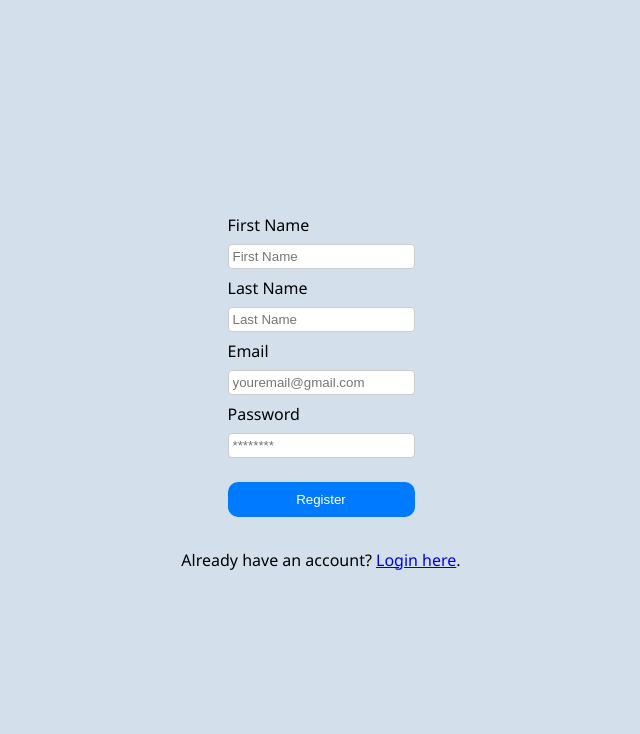
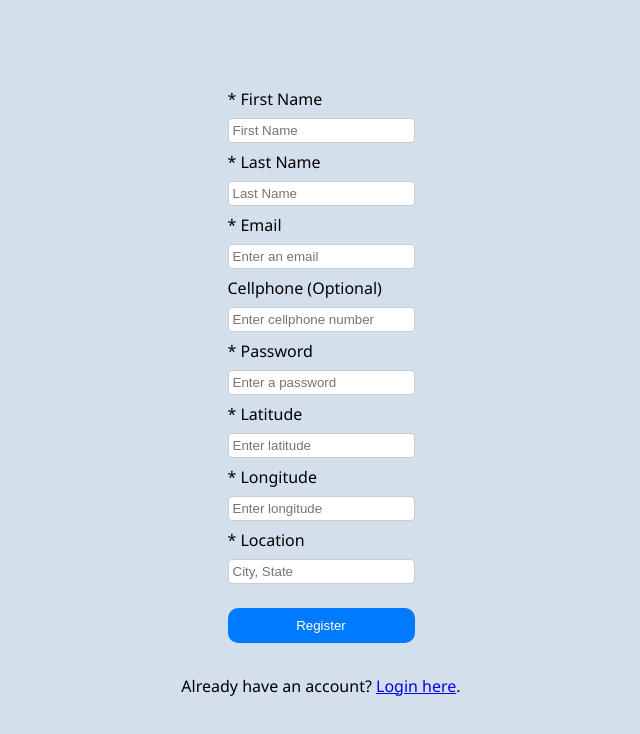
Before and after one commit to rainiechi/AirQualityFrontend, a React (Create React App) app: page /SignUp in a window 1280 px wide. Shown: the top 734 px of the page, without its empty margins (319-959 px from the left). Built offline with nearby package versions, Linux system fonts and the light colour scheme.

Commit message:
added JSON outputs

```diff
--- a/src/pages/Account.js
+++ b/src/pages/Account.js
@@ -4,16 +4,39 @@ import SideMenu from '../components/SideMenu';
 import '../styles/Account.css';
 
 function Account() {
+
+  //takes json from backend to display valuues
+
+
   const [firstName, setFirstName] = useState('Remington');
   const [lastName, setLastName] = useState('Riley');
   const [email, setEmail] = useState('rem@rem.org');
   const [password, setPassword] = useState('********');
   const [cellphone, setCellphone] = useState('123-456-7890');
   const [location, setLocation] = useState('City, Country');
+  const [Lat, setLat] = useState('47.253078');
+  const [Lon, setLon] = useState('-122.441528');
 
   const handleSave = () => {
-    console.log('Changes saved');
+    const userData = {
+      firstName,
+      lastName,
+      email,
+      password,
+      cellphone,
+      location,
+      latitude: Lat,
+      longitude: Lon,
+    };
+
+    const jsonData = JSON.stringify(userData)
+    //send to back end
+
+
+    console.log(jsonData)
   };
+
+
   return (
     <div className="Account">
       <Navbar />
@@ -78,7 +101,24 @@ function Account() {
       onChange={(e) => setLocation(e.target.value)}
     />
   </div>
-
+  <div className="form-group">
+    <label htmlFor="latitude">Latitude:</label>
+    <input
+      type="text"
+      id="latitude"
+      value={Lat}
+      onChange={(e) => setLat(e.target.value)}
+    />
+  </div>
+  <div className="form-group">
+    <label htmlFor="longitude">Longitude:</label>
+    <input
+      type="text"
+      id="longitude"
+      value={Lon}
+      onChange={(e) => setLon(e.target.value)}
+    />
+  </div>
   <button type="button" onClick={handleSave}>Save</button>
 </form>
     </div>
--- a/src/pages/History.js
+++ b/src/pages/History.js
@@ -5,11 +5,14 @@ import '../styles/History.css';
 
 function History() {
 
-    //mock data
+    //mock data for testing
   const historyData = [
     { date: '2023-01-01', location: 'City A', ozone: 10, pm25: 5, pm10: 15 },
     { date: '2023-02-01', location: 'City B', ozone: 15, pm25: 8, pm10: 20 },
   ];
+
+  //takes actual JSON from backend
+
 
   return (
     <div className="History">
--- a/src/pages/Home.js
+++ b/src/pages/Home.js
@@ -15,8 +15,20 @@ function Home() {
   const [pm10Checked, setPM10Checked] = useState(true);
 
 
-  const handleReportButtonClick = () => {
-    // Pass checkbox values as parameters to /Report
+
+  const handleReportButtonClick = async () => {
+    // JSON object with the checkbox values
+    const checkboxValues = {
+      ozoneChecked,
+      pm25Checked,
+      pm10Checked,
+    };
+    const jsonData = JSON.stringify(checkboxValues)
+   //send to back end
+
+
+    console.log(jsonData)
+    // go to /Report
     navigate('/Report', {
       state: {
         ozoneChecked,
@@ -24,7 +36,7 @@ function Home() {
         pm10Checked,
       },
     });
-  };
+  }
 
   return (
     <div className="Home">
--- a/src/pages/Login.js
+++ b/src/pages/Login.js
@@ -1,4 +1,4 @@
-import React, {useState} from 'react';
+import React, { useState } from 'react';
 import Logo from '../assets/logo.png';
 import '../styles/Login_Signup.css';
 import { Link } from 'react-router-dom';
@@ -7,20 +7,32 @@ function Login(props) {
   const [Email, setEmail] = useState('');
   const [Pass, setPass] = useState('');
 
-    const handleSubmit = (e) => {
+  const handleSubmit = async (e) => {
     e.preventDefault();
-        console.log(Email);
 
-    }
+
+    const loginInfo = {
+      email: Email,
+      password: Pass
+    };
+
+    // Convert to JSON
+    const jsonData = JSON.stringify(loginInfo);
+    //send to back end
+
+
+
+    console.log(jsonData);
+  };
 
   return (
     <div className='auth-form-container'>
-    <img src= {Logo} alt= "PooPooAir-Logo" className='Logo'/>
+      <img src={Logo} alt="PooPooAir-Logo" className='Logo'/>
       <form className="login-form" onSubmit={handleSubmit}>
         <label htmlFor="Email">Email</label>
         <input value={Email} onChange={(e) => setEmail(e.target.value)} type="email" placeholder="youremail@gmail.com"/>
         <label htmlFor="Password">Password</label>
-      <input value={Pass} onChange={(e) => setPass(e.target.value)} Type="password" placeholder="********" id="Password" name="Password"/>
+        <input value={Pass} onChange={(e) => setPass(e.target.value)} type="password" placeholder="********" id="Password" name="Password"/>
         <button type="submit">Log in</button>
       </form>
 
@@ -30,4 +42,5 @@ function Login(props) {
     </div>
   )
 }
+
 export default Login;
--- a/src/pages/Report.js
+++ b/src/pages/Report.js
@@ -8,6 +8,10 @@ function Report() {
   const { ozoneChecked, pm25Checked, pm10Checked } = location.state || {};
   const today = new Date();
   const formattedDate = today.toLocaleDateString();
+
+  // get JSON from backend to display information
+
+
 
   return (
     <div className="Report">
--- a/src/pages/SignUp.js
+++ b/src/pages/SignUp.js
@@ -7,24 +7,51 @@ function SignUp(props) {
     const [Pass, setPass] = useState('');
     const [FName, setFName] = useState('');
     const [LName, setLName] = useState('');
+    const [Location, setLocation] = useState('');
+    const [Lat, setLat] = useState('');
+    const [Lon, setLon] = useState('');
+    const [Cell, setCell] = useState('');
 
     const handleSubmit = (e) => {
       e.preventDefault();
-        console.log(Email);
+      const userData = {
+        firstName: FName,
+        lastName: LName,
+        email: Email,
+        cellphone: Cell,
+        password: Pass,
+        latitude: Lat,
+        longitude: Lon,
+        location: Location,
+      };
 
+      const jsonData = JSON.stringify(userData);
+      //send to back end
+
+
+
+      console.log(jsonData);
     }
 
   return (
     <div className='auth-form-container'>
     <form className="signup-form" onSubmit={handleSubmit}>
-        <label> First Name</label>
-        <input value={FName} name="First Name" id="First Name" placeholder="First Name" />
-        <label> Last Name</label>
-        <input value={LName} name="Last Name" id="Last Name" placeholder="Last Name" />
-      <label htmlFor="Email">Email</label>
-      <input value={Email} onChange={(e) => setEmail(e.target.value)} type="Email" placeholder="youremail@gmail.com"/>
-      <label htmlFor="Password">Password</label>
-      <input value={Pass} onChange={(e) => setPass(e.target.value)} Type="Password" placeholder="********" id="Password" name="Password"/>
+    <label htmlFor="First Name">* First Name</label>
+      <input value={FName} onChange={(e) => setFName(e.target.value)} type="Fname" placeholder="First Name"/>
+      <label htmlFor="Last Name">* Last Name</label>
+      <input value={LName} onChange={(e) => setLName(e.target.value)} type="Lname" placeholder="Last Name"/>
+      <label htmlFor="Email">* Email</label>
+      <input value={Email} onChange={(e) => setEmail(e.target.value)} type="Email" placeholder="Enter an email"/>
+      <label htmlFor="Cellphone">Cellphone (Optional)</label>
+      <input value={Cell} onChange={(e) => setCell(e.target.value)} type="Cell" placeholder="Enter cellphone number"/>
+      <label htmlFor="Password">* Password</label>
+      <input value={Pass} onChange={(e) => setPass(e.target.value)} Type="Password" placeholder="Enter a password" id="Password" name="Password"/>
+      <label htmlFor="Latitude">* Latitude</label>
+      <input value={Lat} onChange={(e) => setLat(e.target.value)} type="Lat" placeholder="Enter latitude"/>
+      <label htmlFor="Longitude">* Longitude</label>
+      <input value={Lon} onChange={(e) => setLon(e.target.value)} type="Lon" placeholder="Enter longitude"/>
+      <label htmlFor="Location">* Location</label>
+      <input value={Location} onChange={(e) => setLocation(e.target.value)} type="Location" placeholder="City, State"/>
       <button type="submit">Register</button>
     </form>
 
```
Lines whose indentation alone changed are shown as unchanged.
